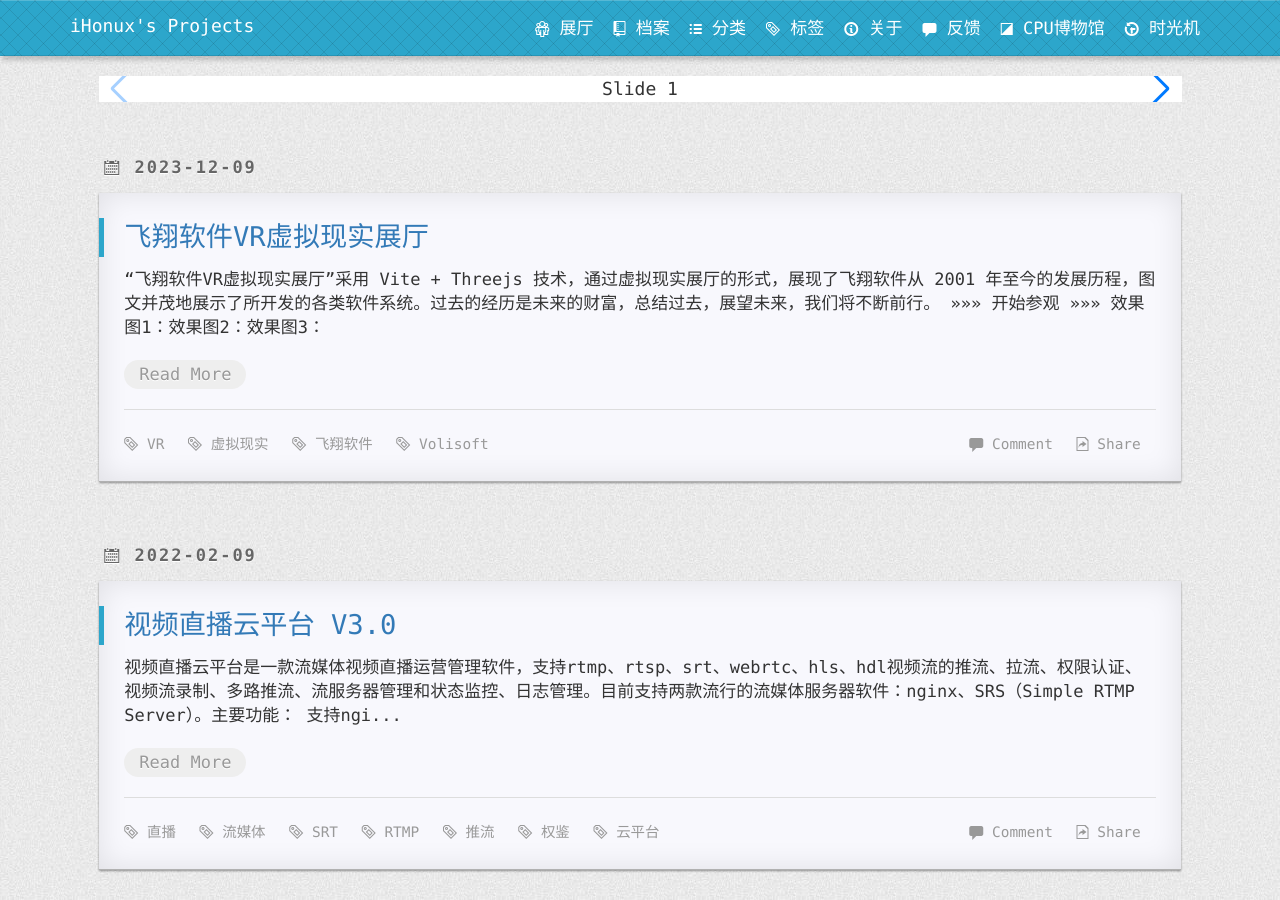
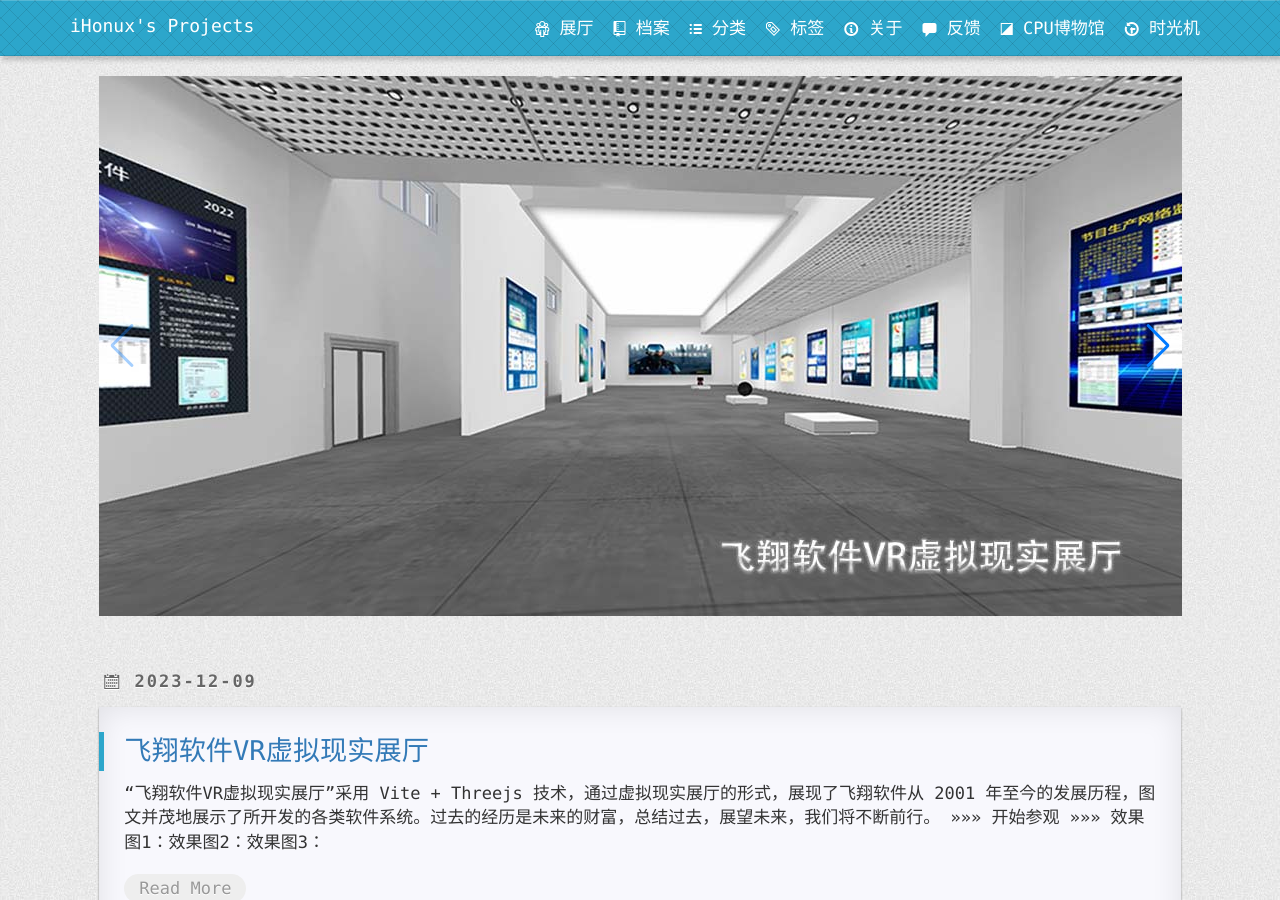
Before and after one commit to fxrj/fxrj.github.io, a Jekyll site: the page built from index.html, in a window 1280 px wide and 900 px high. Built offline with Jekyll 4.4.1, drawn with Linux system fonts in a browser that asks for light colours; nearby versions of some CDN libraries; the list of posts is cut into pages by our own code; comment, search, counter and statistics services are not loaded.

Commit message:
Update index_advertise.html

```diff
--- a/_includes/index_advertise.html
+++ b/_includes/index_advertise.html
@@ -11,15 +11,9 @@
 <div class="col-lg-offset-1_5">
     <div class="swiper mySwiper">
         <div class="swiper-wrapper">
-          <div class="swiper-slide">Slide 1</div>
-          <div class="swiper-slide">Slide 2</div>
-          <div class="swiper-slide">Slide 3</div>
-          <div class="swiper-slide">Slide 4</div>
-          <div class="swiper-slide">Slide 5</div>
-          <div class="swiper-slide">Slide 6</div>
-          <div class="swiper-slide">Slide 7</div>
-          <div class="swiper-slide">Slide 8</div>
-          <div class="swiper-slide">Slide 9</div>
+            <div class="swiper-slide"><img src="static/img/swiper/t1.jpg"></div>
+            <div class="swiper-slide"><img src="static/img/swiper/t2.jpg"></div>
+            <div class="swiper-slide"><img src="static/img/swiper/t3.jpg"></div>
         </div>
         <div class="swiper-button-next"></div>
         <div class="swiper-button-prev"></div>
```
